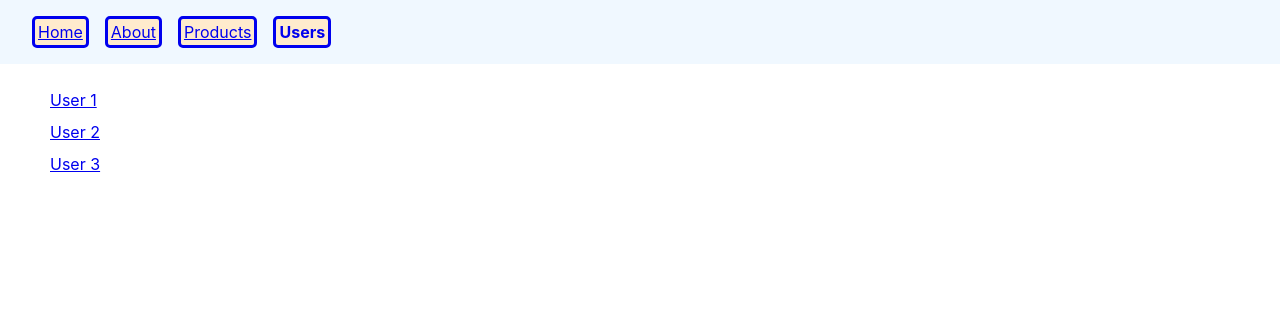
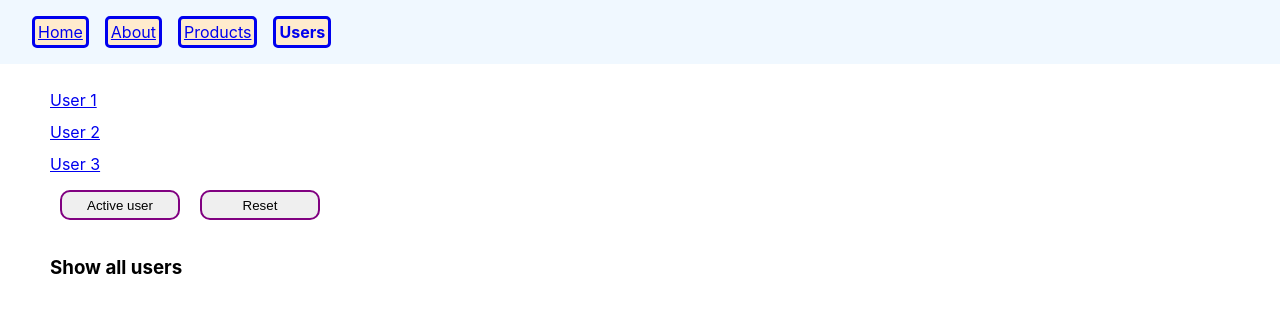
Before and after one commit to harislee168/react-router-demo, a React (Create React App) app: page /users in a window 1280 px wide. Shown: the top 312 px of the page. Built offline with nearby package versions, Linux system fonts and the light colour scheme.

Commit message:
search params

```diff
--- a/src/App.js
+++ b/src/App.js
@@ -28,8 +28,8 @@ function App() {
             <Route path='new' element={<NewProducts />}></Route>
           </Route>
           <Route path='users' element={<Users />}></Route>
-          <Route path='user/:userId' element={<UserDetails />}></Route>
-          <Route path='user/admin' element={<Admin />}></Route>
+          <Route path='users/:userId' element={<UserDetails />}></Route>
+          <Route path='users/admin' element={<Admin />}></Route>
           <Route path='*' element={<NoMatch />}></Route>
         </Routes>
       </div>
--- a/src/components/UserDetails.js
+++ b/src/components/UserDetails.js
@@ -2,8 +2,8 @@ import React from 'react'
 import { useParams } from 'react-router-dom'
 
 export const UserDetails = () => {
-  const {userId} = useParams()
+  const params = useParams()
   return (
-    <div>Details about users: {userId}</div>
+    <div>Details about users: {params.userId}</div>
   )
 }
--- a/src/components/Users.js
+++ b/src/components/Users.js
@@ -1,12 +1,23 @@
 import React from 'react'
-import {Link} from 'react-router-dom'
+import {Link, useSearchParams} from 'react-router-dom'
 
 export const Users = () => {
+  const [searchParams, setSearchParams] = useSearchParams()
+  const showActiveUser = searchParams.get('filter') == 'active'
   return (
     <div className='main-body'>
-      <Link to='/user/1'>User 1</Link><br />
-      <Link to='/user/2'>User 2</Link><br />
-      <Link to='/user/3'>User 3</Link><br />
+      <div>
+        <Link to='/users/1'>User 1</Link><br />
+        <Link to='/users/2'>User 2</Link><br />
+        <Link to='/users/3'>User 3</Link><br />
+      </div>
+      <div>
+        <button className='def' onClick={() => {setSearchParams({filter:'active'})}}>Active user</button>
+        <button className='def' onClick={() => {setSearchParams({})}}>Reset</button>
+      </div>
+      <div>
+        {showActiveUser? <h3>Show active users</h3>:<h3>Show all users</h3>}
+      </div>
     </div>
   )
 }
--- a/src/index.css
+++ b/src/index.css
@@ -42,3 +42,11 @@ input.product {
   height:30px;
   width:300px
 }
+
+button.def {
+  border-radius: 10px;
+  height:30px;
+  width:120px;
+  margin:10px;
+  border: 2px solid purple;
+}
```
